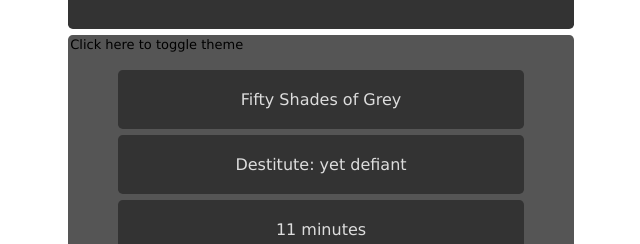
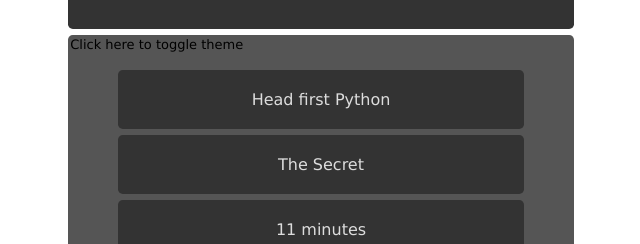
Before and after one commit to SushreeP/booklist-app, a React (Create React App) app: page / in a window 1280 px wide. Shown: the part 124-368 px from the top of the page, without its empty margins (319-959 px from the left). Built offline with nearby package versions, Linux system fonts and the light colour scheme.

Commit message:
Change data

```diff
--- a/package.json
+++ b/package.json
@@ -2,10 +2,12 @@
   "name": "theme-context-lesson",
   "version": "0.1.0",
   "private": true,
+  "homepage": "https://sushreep.github.io/booklist-app/",
   "dependencies": {
     "@testing-library/jest-dom": "^4.2.4",
     "@testing-library/react": "^9.5.0",
     "@testing-library/user-event": "^7.2.1",
+    "gh-pages": "^3.1.0",
     "react": "^16.13.1",
     "react-dom": "^16.13.1",
     "react-scripts": "3.4.1",
@@ -15,6 +17,8 @@
     "start": "react-scripts start",
     "build": "react-scripts build",
     "test": "react-scripts test",
+    "predeploy": "npm run build",
+    "deploy": "gh-pages -d build",
     "eject": "react-scripts eject"
   },
   "eslintConfig": {
--- a/src/ContextComponents/BookContext.js
+++ b/src/ContextComponents/BookContext.js
@@ -6,8 +6,8 @@
 const BookContextProvider = (props) => {
   const [books, setBooks] = useState({
     booklist: [
-      { title: "Fifty Shades of Grey", id: v1() },
-      { title: "Destitute: yet defiant", id: v1() },
+      { title: "Head first Python", id: v1() },
+      { title: "The Secret", id: v1() },
       { title: "11 minutes", id: v1() },
     ],
   });
```
Also changed, not shown: 1 other file (tests, documents, lock files or other folders).
